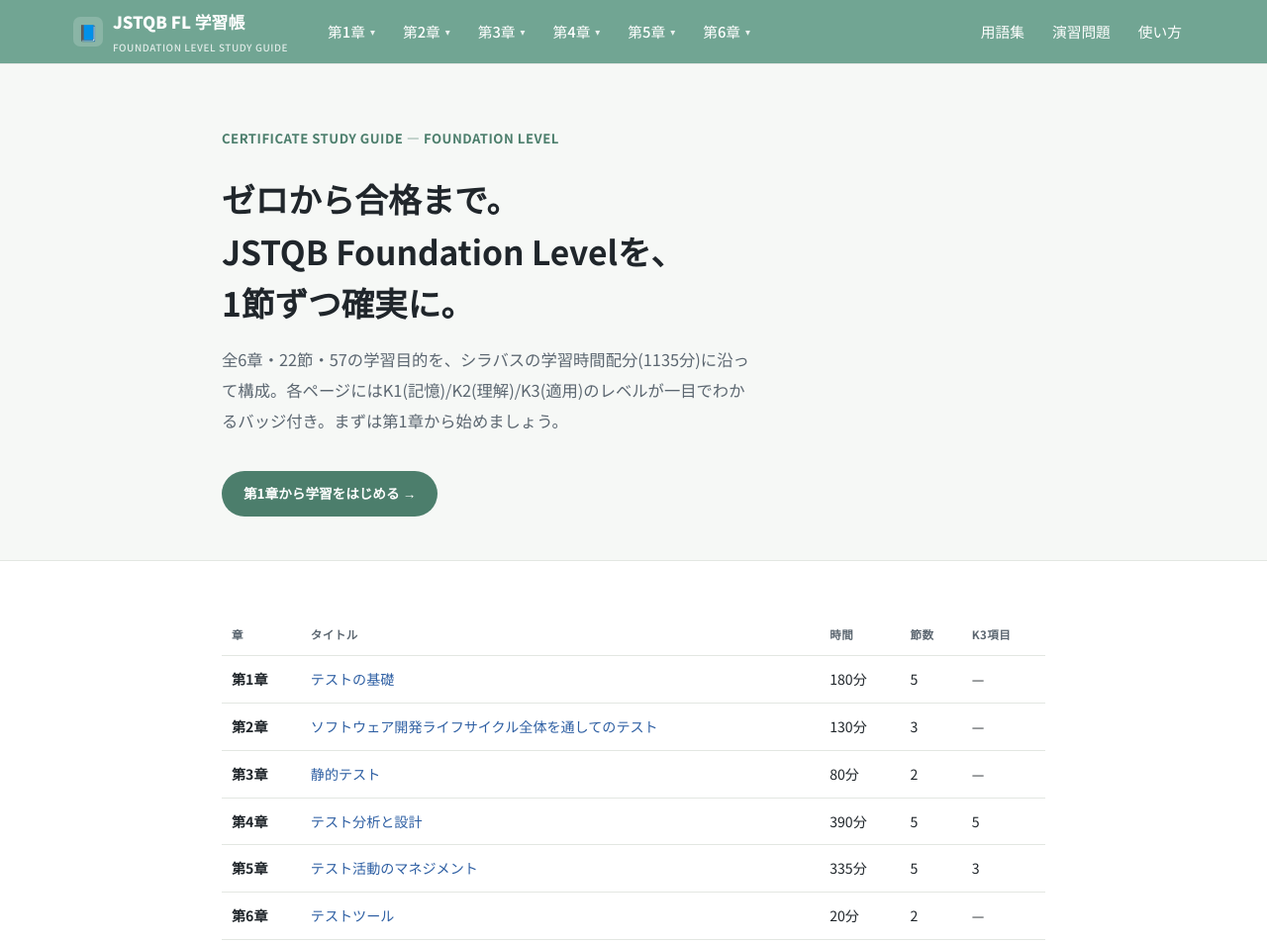
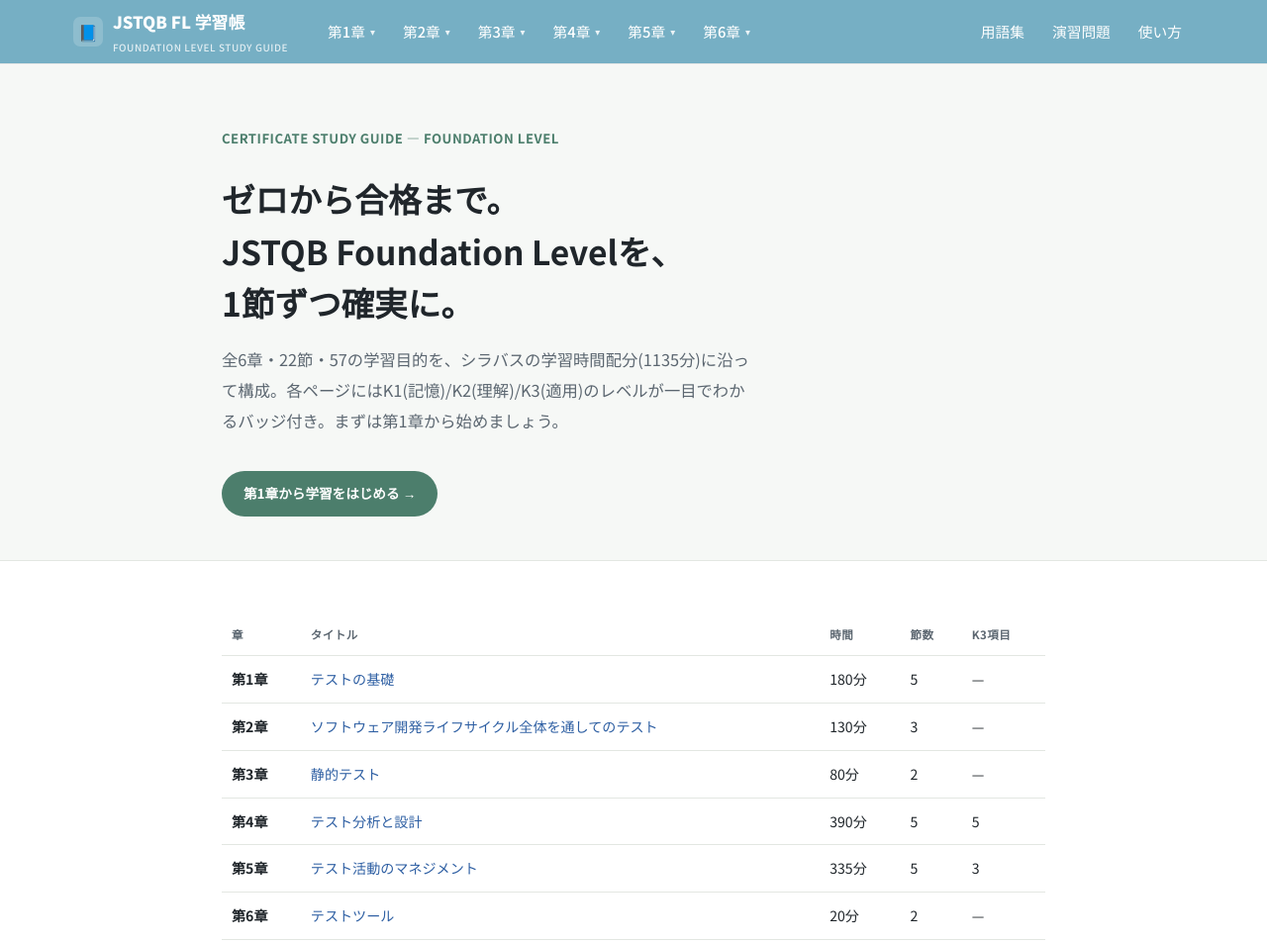
Before and after one commit to xiao1029/jstqb_fl_learn_site, a plain HTML site: page jstqb-fl-site (1)/index.html in a window 1280 px wide. Shown: the top 953 px of the page at 99% size. Drawn offline with Linux system fonts and the light colour scheme.

Commit message:
Update teal color variable in style.css

```diff
--- a/jstqb-fl-site (1)/assets/style.css
+++ b/jstqb-fl-site (1)/assets/style.css
@@ -6,7 +6,7 @@
   --ink: #20262B;
   --ink-soft: #5B6670;
   --rule: #E3E7E2;
-  --teal: #71A593;
+  --teal: #76afc4;
   --teal-dark: #4C7E6C;
   --teal-darker: #2F5B4C;
   --blue: #2E5FA3;
```
